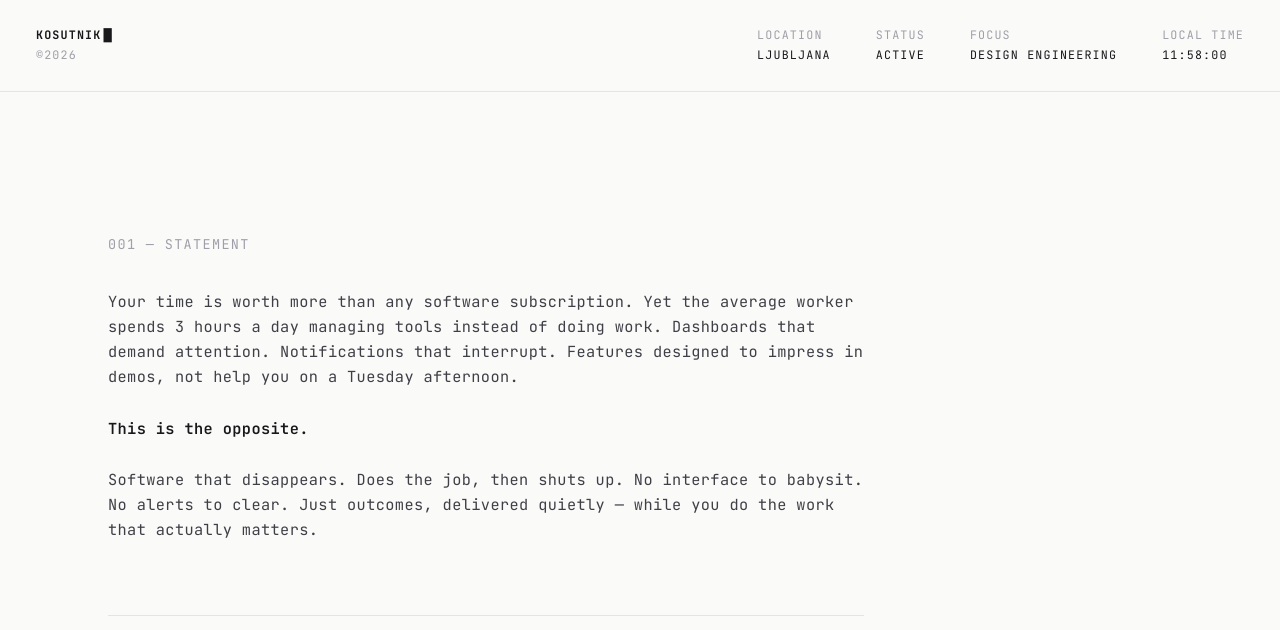
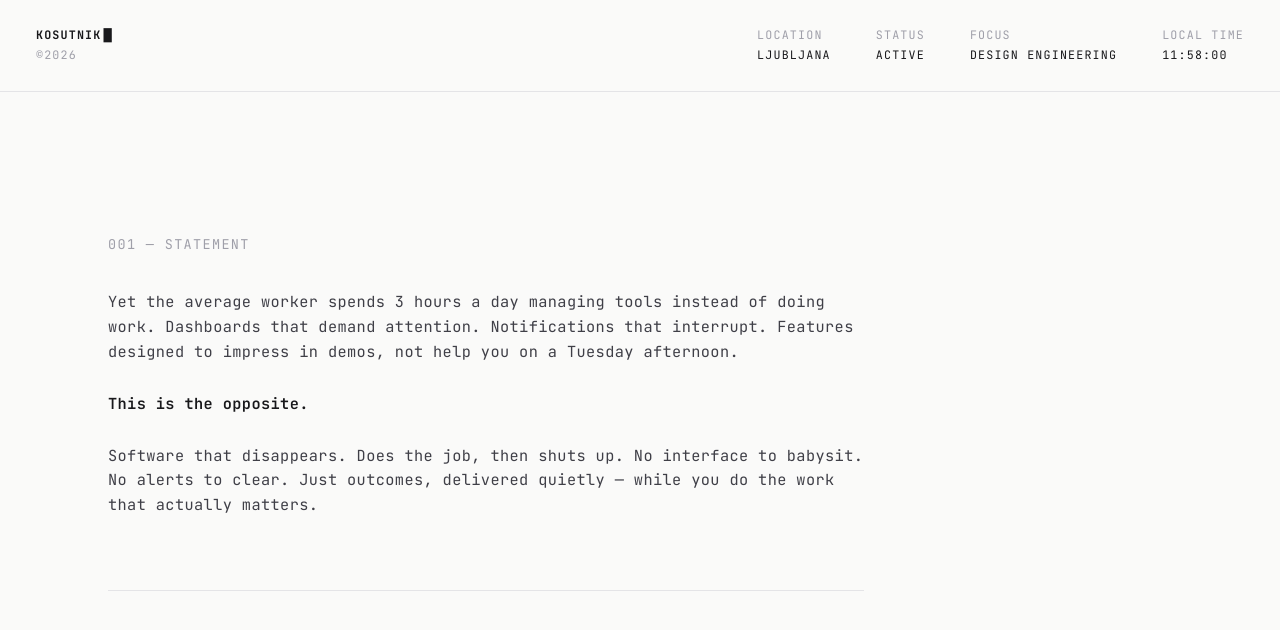
Before and after one commit to JanKosutnik/Kosutnik, a Next.js app: page /Kosutnik/ in a window 1280 px wide. Shown: the top 630 px of the page. Built offline with nearby package versions, Linux system fonts and the light colour scheme.

Commit message:
Remove opening sentence from statement

```diff
--- a/app/page.tsx
+++ b/app/page.tsx
@@ -47,7 +47,6 @@ export default function Home() {
           </p>
           <div className="space-y-6 text-[0.85rem] leading-relaxed tracking-wide text-zinc-700">
             <p>
-              Your time is worth more than any software subscription.
               Yet the average worker spends 3 hours a day managing tools
               instead of doing work. Dashboards that demand attention.
               Notifications that interrupt. Features designed to impress
```
